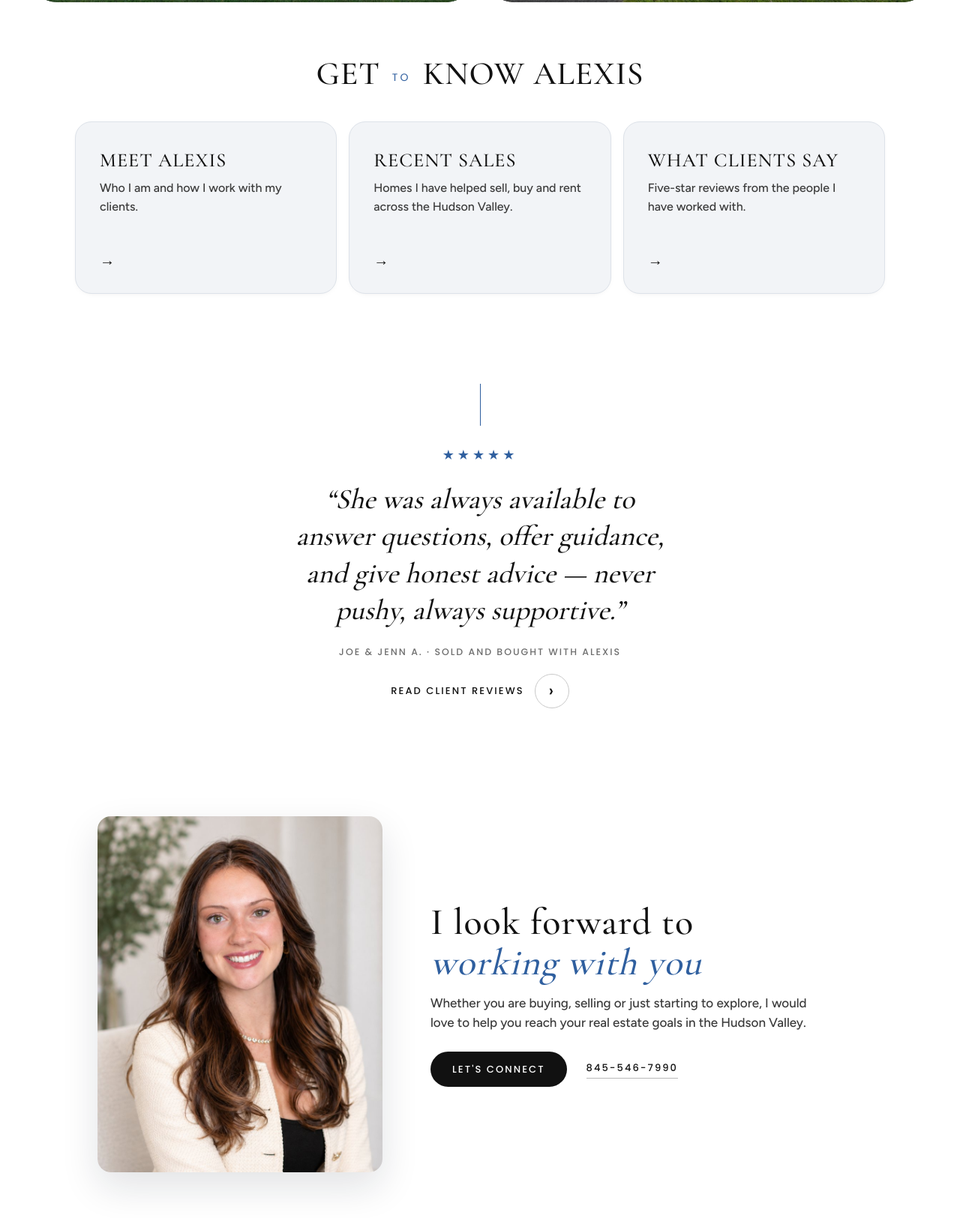
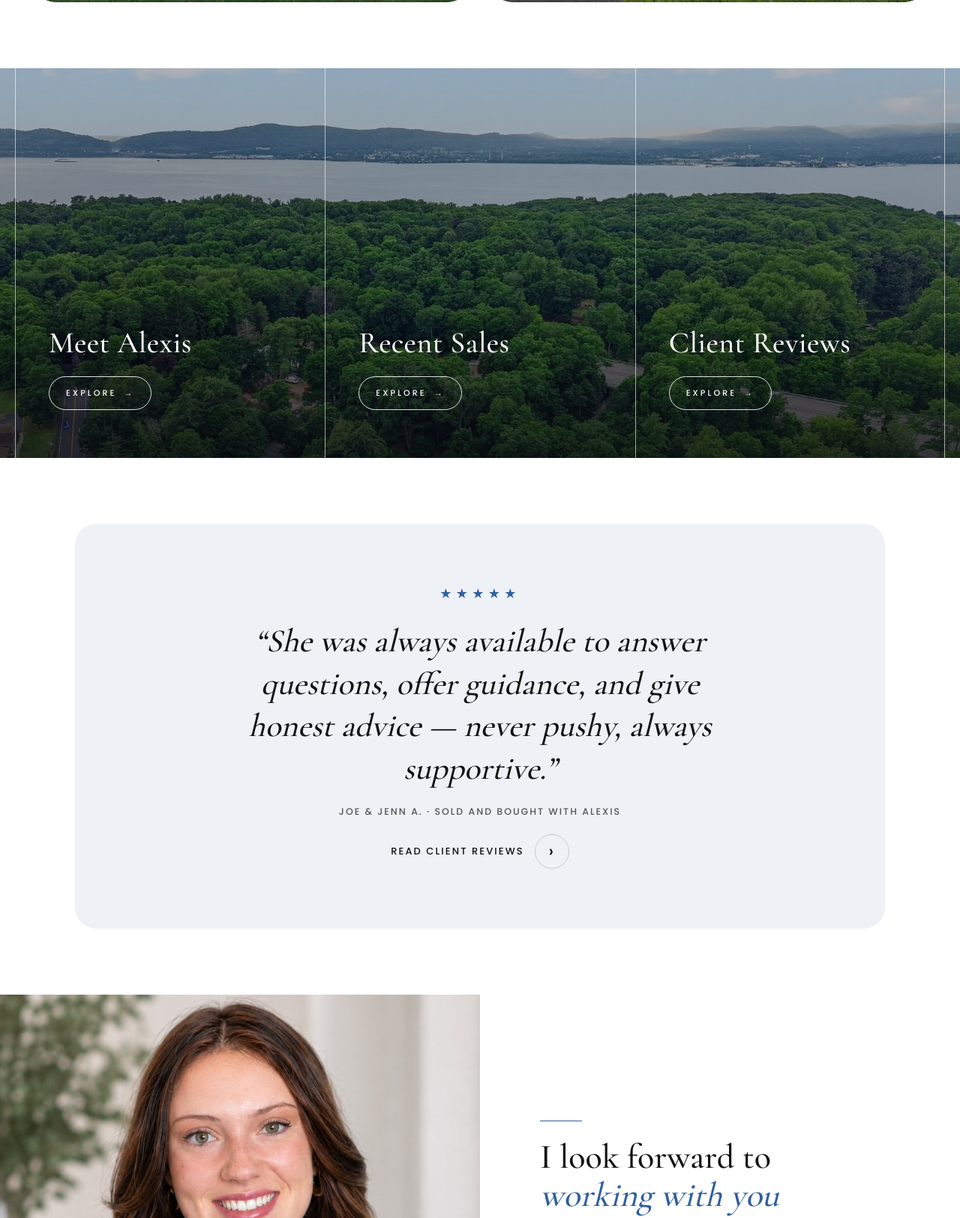
Before and after one commit to alexiscookrealestate/alexis-cook-website, a plain HTML site: page index.html in a window 1280 px wide. Shown: the part 1823-3448 px from the top of the page at 75% size. Drawn offline with nearby package versions, Linux system fonts and the light colour scheme; a web font is replaced by a local one.

Commit message:
luxury home page sections

```diff
--- a/index.html
+++ b/index.html
@@ -58,24 +58,14 @@
   <div class="panel reveal" style="--img:url('panel-buy.jpg')"><a class="p-cover" href="buyers.html" tabindex="-1" aria-hidden="true"></a><span class="p-inner"><span class="p-title">Buying <span class="mini">a</span> Home?</span><span class="p-desc">How I guide you from pre-approval to the keys.</span><a class="btn sq light" href="buyers.html">Explore the buying process</a><a class="p-sub open-collection" href="home-search.html">Get a personalized home search <span aria-hidden="true">→</span></a></span></div>
   <div class="panel reveal" style="--img:url('panel-sell.jpg')"><a class="p-cover" href="sellers.html" tabindex="-1" aria-hidden="true"></a><span class="p-inner"><span class="p-title">Selling <span class="mini">a</span> Home?</span><span class="p-desc">My step-by-step plan to get you the best result.</span><a class="btn sq light" href="sellers.html">Explore the selling process</a><a class="p-sub" href="home-value.html">What's my home worth? <span aria-hidden="true">→</span></a></span></div>
 </section>
-<section class="band tiles-band"><div class="wrap">
-  <h2 class="serif-xl center reveal">Get <span class="mini">to</span> Know Alexis</h2>
-  <nav class="tiles2 three reveal" aria-label="Explore"><a class="tile2" href="about.html"><span class="t-title">Meet Alexis</span><span class="t-desc">Who I am and how I work with my clients.</span><span class="t-arrow" aria-hidden="true">→</span></a><a class="tile2" href="sales.html"><span class="t-title">Recent sales</span><span class="t-desc">Homes I have helped sell, buy and rent across the Hudson Valley.</span><span class="t-arrow" aria-hidden="true">→</span></a><a class="tile2" href="reviews.html"><span class="t-title">What clients say</span><span class="t-desc">Five-star reviews from the people I have worked with.</span><span class="t-arrow" aria-hidden="true">→</span></a></nav>
-</div></section>
+<section class="lx-links"><div class="lx-wrap"><a class="lx-l" href="about.html"><span class="lx-t">Meet Alexis</span><span class="lx-a">Explore<i aria-hidden="true">→</i></span></a><a class="lx-l" href="sales.html"><span class="lx-t">Recent Sales</span><span class="lx-a">Explore<i aria-hidden="true">→</i></span></a><a class="lx-l" href="reviews.html"><span class="lx-t">Client Reviews</span><span class="lx-a">Explore<i aria-hidden="true">→</i></span></a></div></section>
 <section class="quote-band"><div class="wrap reveal">
   <div class="stars" aria-label="5 out of 5 stars">★★★★★</div>
   <blockquote>“She was always available to answer questions, offer guidance, and give honest advice — never pushy, always supportive.”</blockquote>
   <p class="q-cap">Joe &amp; Jenn A. · Sold and bought with Alexis</p>
   <a class="circ-link" href="reviews.html"><span>Read client reviews</span><i aria-hidden="true">›</i></a>
 </div></section>
-<section class="closer"><div class="wrap closer-card reveal">
-  <div class="closer-photo"><img src="closer-seated.jpg" alt="Alexis Cook" width="800" height="1000" loading="lazy"></div>
-  <div class="closer-text">
-    <h2 class="serif-xl">I look forward to <em>working with you</em></h2>
-    <p>Whether you are buying, selling or just starting to explore, I would love to help you reach your real estate goals in the Hudson Valley.</p>
-    <div class="btns"><a class="btn sq dark" href="contact.html">Let's connect</a><a class="circ-link call-link" href="sms:+18455467990" aria-label="Text Alexis at 845-546-7990"><span>845-546-7990</span></a></div>
-  </div>
-</div></section>
+<section class="lx-close"><div class="lx-cp"><img src="closer-seated.jpg" alt="Alexis Cook" width="800" height="1000" loading="lazy"></div><div class="lx-ct reveal"><span class="lx-rule"></span><h2 class="lx-h">I look forward to<br><em>working with you</em></h2><p>Whether you are buying, selling or just starting to explore, I would love to help you reach your real estate goals in the Hudson Valley.</p><div class="btns"><a class="btn sq dark" href="contact.html">Let's connect</a><a class="circ-link call-link" href="sms:+18455467990" aria-label="Text Alexis at 845-546-7990"><span>845-546-7990</span></a></div></div></section>
 </main>
 <footer>
   <div class="wrap">
--- a/styles.css
+++ b/styles.css
@@ -827,3 +827,52 @@ footer .call-link:hover span,.contact .call-link:hover span{color:inherit;text-d
 .moved-head .meet-head{margin:0 auto}
 .moved-head .meet-intro{margin:0 auto}
 @media (max-width:900px){.hx-video{min-height:0}.hx-video .hx-text{padding-block:104px 84px}.meet{padding-top:24px}.moved-head{padding:8px 0 28px}}
+/* Luxury lower homepage: links over Hudson photo, review on black, split closer */
+.lx-links{margin-top:88px;position:relative;background:#1b2430 url(hudson-view.jpg) center 40%/cover;color:#fff}
+.lx-links::before{content:"";position:absolute;inset:0;background:linear-gradient(180deg,rgba(8,10,16,.35),rgba(8,10,16,.7))}
+.lx-wrap{position:relative;display:grid;grid-template-columns:repeat(3,1fr);max-width:1240px;margin:0 auto;min-height:520px}
+.lx-l{display:flex;flex-direction:column;justify-content:flex-end;gap:14px;padding:56px 44px 64px;color:#fff;text-decoration:none;border-left:1px solid rgba(255,255,255,.28);transition:background .4s}
+.lx-l:last-child{border-right:1px solid rgba(255,255,255,.28)}
+.lx-l:hover{background:rgba(255,255,255,.06)}
+.lx-n{font-family:var(--display);font-size:11px;letter-spacing:.3em;opacity:.75}
+.lx-t{font-family:var(--serif);font-weight:400;font-size:38px;line-height:1.05;letter-spacing:.01em}
+.lx-d{font-size:14.5px;line-height:1.55;opacity:.85;max-width:26ch}
+.lx-a{margin-top:10px;font-family:var(--display);font-size:11px;letter-spacing:.28em;text-transform:uppercase;display:flex;align-items:center;gap:10px}
+.lx-a i{font-style:normal;transition:transform .3s}.lx-l:hover .lx-a i{transform:translateX(6px)}
+.quote-band{position:relative;background:#eef1f5!important;padding-block:112px!important;border:0!important}
+.quote-band .wrap{background:none!important;padding:0 20px!important;position:relative}
+.quote-band .wrap::before,.quote-band::after{display:none!important}
+.quote-band::before{display:none!important}
+.quote-band .stars{color:var(--navy-2)!important;letter-spacing:.3em}
+.quote-band blockquote{color:var(--ink)!important;font-weight:400!important;font-size:clamp(28px,3.4vw,44px)!important;max-width:30ch!important}
+.quote-band .q-cap{color:#555!important}
+.lx-close{display:grid;grid-template-columns:1fr 1fr;min-height:640px;background:#fff}
+.lx-cp{position:relative;overflow:hidden}.lx-cp img{position:absolute;inset:0;width:100%;height:100%;object-fit:cover;object-position:center 25%}
+.lx-ct{display:flex;flex-direction:column;justify-content:center;gap:22px;padding:72px 8vw 72px 80px}
+.lx-rule{width:56px;height:1px;background:var(--navy-2)}
+.lx-h{margin:0;font-family:var(--serif);font-weight:400;font-size:clamp(34px,3.6vw,52px);line-height:1.1}
+.lx-h em{color:var(--navy-2)}
+.lx-ct p{margin:0;max-width:40ch;font-size:16px;line-height:1.7;color:#333}
+.lx-ct .btns{display:flex;gap:28px;align-items:center;flex-wrap:wrap;margin-top:6px}
+@media (max-width:820px){.lx-links{margin-top:56px;background-position:center 15%}.lx-wrap{grid-template-columns:1fr;min-height:0}
+.lx-l{border-left:0;border-right:0!important;border-bottom:1px solid rgba(255,255,255,.25);padding:36px 24px}.lx-l:last-child{border-bottom:0}.lx-t{font-size:30px}
+.quote-band{padding-block:80px!important}
+.lx-close{grid-template-columns:1fr;min-height:0}.lx-cp{aspect-ratio:4/5}.lx-ct{padding:44px 24px 64px}}
+/* Review in a blue-gray bubble on white */
+.quote-band{background:#fff!important;padding-block:88px!important}
+.quote-band .wrap{background:#eef1f5!important;border-radius:28px;padding:80px 40px!important;max-width:1080px}
+@media (max-width:820px){.quote-band{padding-block:48px!important}.quote-band .wrap{margin-inline:16px;width:auto;padding:52px 22px!important}}
+/* Photo links: clearly clickable */
+.lx-links::before{background:linear-gradient(180deg,rgba(8,10,16,.25) 0%,rgba(8,10,16,.45) 45%,rgba(8,10,16,.78) 100%)}
+.lx-l{cursor:pointer;gap:18px;transition:background .35s}
+.lx-n{opacity:.9}
+.lx-t{font-size:40px;text-shadow:0 2px 18px rgba(0,0,0,.35)}
+.lx-a{align-self:flex-start;margin-top:6px;padding:13px 22px;border:1px solid rgba(255,255,255,.85);border-radius:999px;font-size:11px;font-weight:500;color:#fff;transition:background .3s,color .3s,border-color .3s}
+.lx-l:hover{background:rgba(255,255,255,.12)}
+.lx-l:hover .lx-a,.lx-l:focus-visible .lx-a{background:#fff;color:var(--ink);border-color:#fff}
+.lx-l:focus-visible{outline:2px solid #fff;outline-offset:-6px}
+@media (max-width:820px){.lx-t{font-size:30px}.lx-l{flex-direction:row;flex-wrap:wrap;align-items:center;justify-content:space-between;gap:12px}.lx-n{width:100%}.lx-a{margin-top:0;padding:11px 18px}}
+/* More visible dividers between photo links */
+.lx-l{border-left:1px solid rgba(255,255,255,.6)!important}
+.lx-l:last-child{border-right:1px solid rgba(255,255,255,.6)!important}
+@media (max-width:820px){.lx-l{border-left:0!important;border-right:0!important;border-bottom:1px solid rgba(255,255,255,.55)!important}.lx-l:last-child{border-bottom:0!important}}
```
Also changed, not shown: hudson-view.jpg (added).
